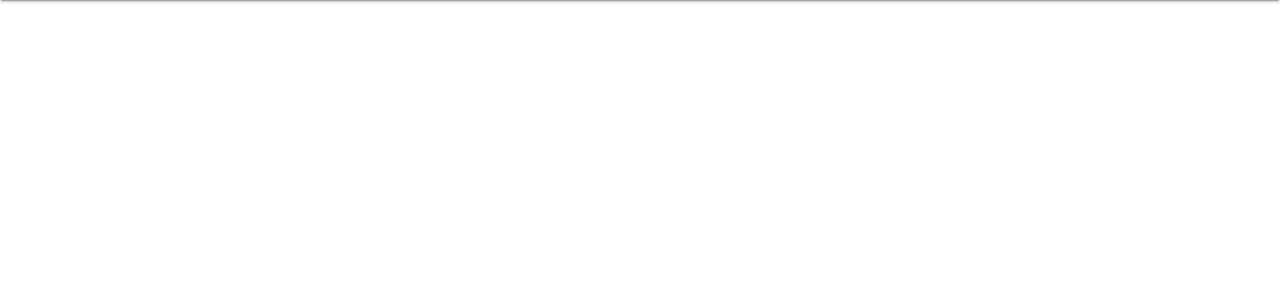
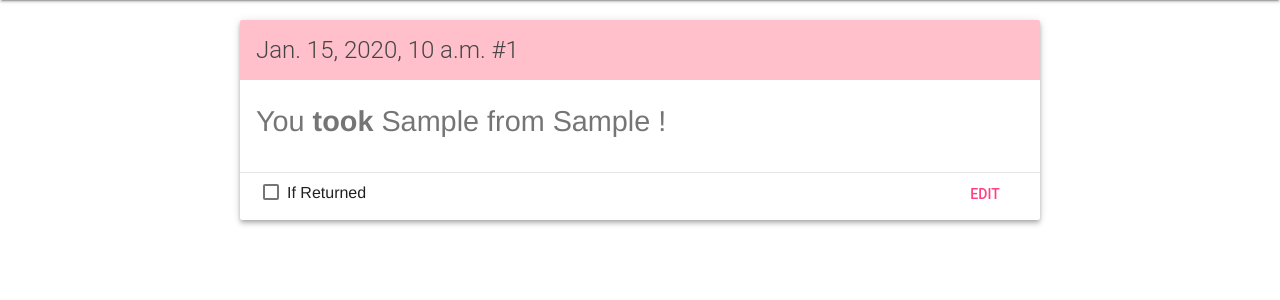
Before and after one commit to dhruvsai/giveNtake, a Django app: page /list/ in a window 1280 px wide, after a click on "BORROWS". Shown: the part 112-412 px from the top of the page. Run offline with Django 3.2, Linux system fonts and the light colour scheme; tables that the repository leaves empty hold one stand-in row (values such as "Sample post"); some libraries are stand-ins or nearby versions.

Commit message:
if returned functionality added

```diff
--- a/giventakelist/models.py
+++ b/giventakelist/models.py
@@ -11,6 +11,6 @@ class ListPost(models.Model):
     person = models.CharField(max_length=200, default= "anonymous person")
     ifreturned = models.BooleanField(default=False)
     return_date = models.DateTimeField('return date',blank=True,null=True)
-    lendOrPost = models.BooleanField(default=False)
+    lendOrBorrow = models.BooleanField(default=False)
     def __str__(self):
         return (self.item)
--- /dev/null
+++ b/giventakelist/static/giventakelist/script.js
@@ -0,0 +1,14 @@
+function ifReturned(x){
+  console.log("checked");
+  var c = x.checked ? "#d9d9d9":"rgba(0,0,0,.54)";
+  var t = x.checked ? "line-through":"none";
+  var x = $(x);
+  var y = x.parent().parent().prev().children();
+  y.css("color",c);
+  y.css("text-decoration",t);
+
+}
+
+$(document).ready(function(){
+
+});
--- a/giventakelist/templates/giventakelist/index1.html
+++ b/giventakelist/templates/giventakelist/index1.html
@@ -30,6 +30,7 @@
             <!-- Your content goes here -->
             {% if posts%}
             {% for post in posts %}
+              {% if post.lendOrBorrow == 0 %}
                 <div class="demo-card-wide mdl-card mdl-shadow--4dp">
                   <div class="mdl-card__title">
                     <h2 class="mdl-card__title-text">{{post.pub_date}} #{{post.id}}</h2>
@@ -39,7 +40,7 @@
                   </div>
                   <div class="mdl-card__actions mdl-card--border">
                     <label class="mdl-checkbox mdl-js-checkbox mdl-js-ripple-effect" for="{{post.id}}">
-                  <input type="checkbox" id="{{post.id}}" class="mdl-checkbox__input">
+                      <input type="checkbox" id="{{post.id}}" class="mdl-checkbox__input" onchange="ifReturned(this)">
                       <span class="mdl-checkbox__label">If Returned</span>
                     </label>
                     <button class="mdl-button mdl-js-button mdl-js-ripple-effect mdl-button--accent">
@@ -47,6 +48,7 @@
                     </button>
                   </div>
                 </div>
+              {% endif %}
             {% endfor %}
             {% else %}
               <p> You haven't given anything to anyone </p>
@@ -58,11 +60,39 @@
         <section class="mdl-layout__tab-panel" id="scroll-tab-2">
           <div class="page-content">
 
-            <!-- Your content goes here -->
+            {% if posts%}
+            {% for post in posts %}
+              {% if post.lendOrBorrow == 1 %}
+                <div class="demo-card-wide mdl-card mdl-shadow--4dp">
+                  <div class="mdl-card__title">
+                    <h2 class="mdl-card__title-text">{{post.pub_date}} #{{post.id}}</h2>
+                  </div>
+                  <div class="mdl-card__supporting-text">
+                    <span class="list-item">You <strong>took </strong> {{post.item}} from {{post.person}} !</span>
+                  </div>
+                  <div class="mdl-card__actions mdl-card--border">
+                    <label class="mdl-checkbox mdl-js-checkbox mdl-js-ripple-effect" for="{{post.id}}">
+                      <input type="checkbox" id="{{post.id}}" class="mdl-checkbox__input" onchange="ifReturned(this)">
+                      <span class="mdl-checkbox__label">If Returned</span>
+                    </label>
+                    <button class="mdl-button mdl-js-button mdl-js-ripple-effect mdl-button--accent">
+                      Edit
+                    </button>
+                  </div>
+                </div>
+              {% endif %}
+            {% endfor %}
+            {% else %}
+              <p> You haven't given anything to anyone </p>
+            {% endif %}
 
           </div>
         </section>
       </main>
     </div>
+
+    <script   src="https://code.jquery.com/jquery-3.1.0.min.js"   integrity="sha256-cCueBR6CsyA4/9szpPfrX3s49M9vUU5BgtiJj06wt/s="   crossorigin="anonymous"></script>
+    <script src="{% static 'giventakelist/script.js' %}"></script>
+
   </body>
 </html>
```
Also changed, not shown: giventakelist/migrations/0006_auto_20160805_1412.py (added). Lines whose indentation alone changed are shown as unchanged.
